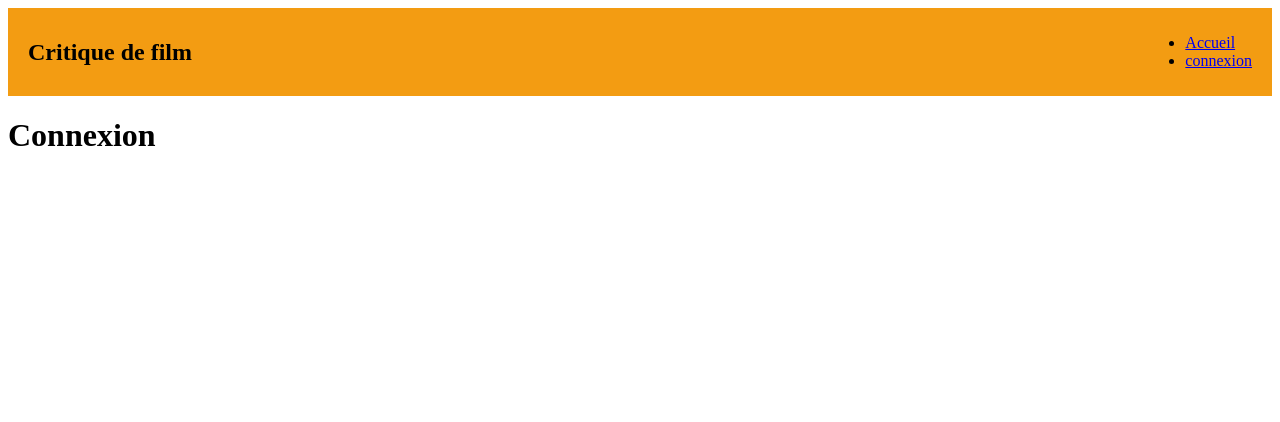
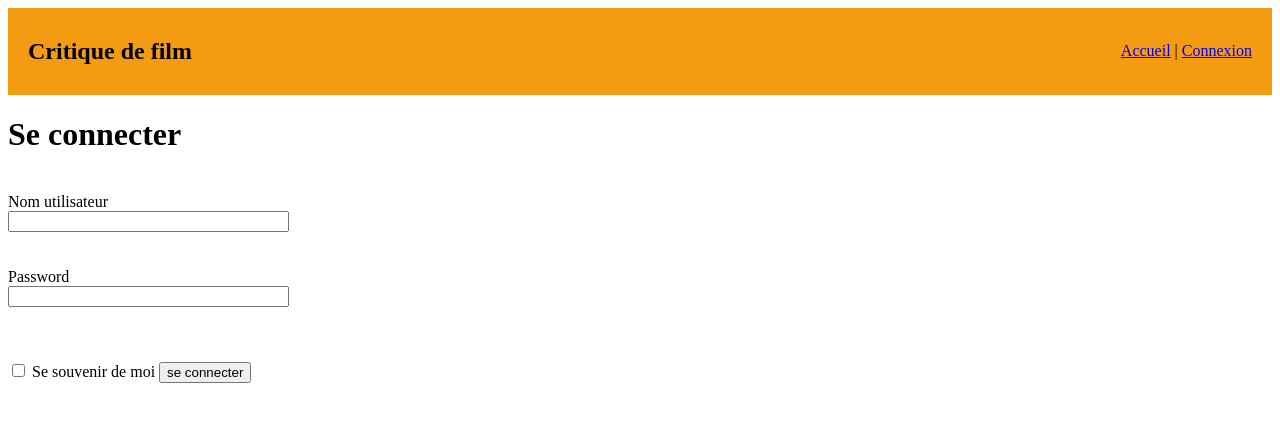
Before and after one commit to SamuelPoi348/labo1_appMobile, a Flask app: page /connexion in a window 1280 px wide. Shown: the top 422 px of the page. Run offline with Flask 3, Linux system fonts and the light colour scheme.

Commit message:
debut de la connexion

```diff
--- a/app/form.py
+++ b/app/form.py
@@ -1,8 +1,10 @@
+from flask_wtf import FlaskForm
 from wtforms import StringField,PasswordField,BooleanField,SubmitField
 from wtforms.validators import DataRequired
 
-class FormConnexion:
-    nom_utilisateur = StringField("Nom utilisateur ",validators=[DataRequired()])
-    mot_passe = PasswordField("Password",validators=[DataRequired()])
-    se_souvenir = BooleanField("Se souvenir de moi ")
-    connexion_submit = SubmitField("se connecter")
+
+class FormConnexion(FlaskForm):
+   nom_utilisateur = StringField("Nom utilisateur ",validators=[DataRequired(message="Le nom d'utilisateur est requis.")])
+   mot_passe = PasswordField("Password",validators=[DataRequired(message="Le mot de passe est requis.")])
+   se_souvenir = BooleanField("Se souvenir de moi ")
+   connexion_submit = SubmitField("se connecter")
--- a/app/routes.py
+++ b/app/routes.py
@@ -1,34 +1,42 @@
 from app import app
-from flask import render_template
+from flask import render_template, redirect, url_for, flash, session
+from app.form import FormConnexion
+
 utilisateur = "Samuel Poirier"
 critiques = [
-{
-"nom_utilisateur": "FilmLover23", "film": "Oppenheimer",
-"commentaire": "Un chef-d'œuvre cinématographique ! Nolan nous livre une biographie captivante avec des performances exceptionnelles."
-},
-{
-"nom_utilisateur": "CinéPassionné", "film": "Spider-Man: Across the Spider-Verse",
-"commentaire": "L'animation est révolutionnaire et l'histoire multi-dimensionnelle est brillamment exécutée."
-},
-{
-"nom_utilisateur": "MovieCritic2024", "film": "The Batman",
-"commentaire": "Une approche sombre et mature du personnage. Robert Pattinson surprend dans le rôle titre."
-},
-{
-"nom_utilisateur": "FilmExpert", "film": "Dune",
-"commentaire": "Adaptation fidèle et visuellement époustouflante. Denis Villeneuve maîtrise parfaitement l'univers de Herbert."
-}
+    {
+        "nom_utilisateur": "FilmLover23",
+        "film": "Oppenheimer",
+        "commentaire": "Un chef-d'œuvre cinématographique ! Nolan nous livre une biographie captivante avec des performances exceptionnelles."
+    },
+    {
+        "nom_utilisateur": "CinéPassionné",
+        "film": "Spider-Man: Across the Spider-Verse",
+        "commentaire": "L'animation est révolutionnaire et l'histoire multi-dimensionnelle est brillamment exécutée."
+    },
+    {
+        "nom_utilisateur": "MovieCritic2024",
+        "film": "The Batman",
+        "commentaire": "Une approche sombre et mature du personnage. Robert Pattinson surprend dans le rôle titre."
+    },
+    {
+        "nom_utilisateur": "FilmExpert",
+        "film": "Dune",
+        "commentaire": "Adaptation fidèle et visuellement époustouflante. Denis Villeneuve maîtrise parfaitement l'univers de Herbert."
+    }
 ]
 
 @app.route('/')
 @app.route('/index')
 def index():
-# ajouter le code pour la route
-# utiliser render_template pour faire afficher la page html
-# faire passer les données nécessaires au template
-
-    return render_template('index.html',critiques=critiques,utilisateur=utilisateur)
+    return render_template('index.html', critiques=critiques, utilisateur=utilisateur)
 
 @app.route('/connexion', methods=['GET', 'POST'])
 def connexion():
-    return render_template('connexion.html')
+    form = FormConnexion()
+    if form.validate_on_submit():
+        session['nom_utilisateur'] = form.nom_utilisateur.data
+        session['se_souvenir'] = form.se_souvenir.data
+        flash(f'Connexion requise pour acceder à cette page {form.nom_utilisateur.data}, remember_me={form.se_souvenir.data}', 'success')
+        return redirect(url_for('index'))
+    return render_template('connexion.html', form=form)
--- a/app/templates/base.html
+++ b/app/templates/base.html
@@ -1,5 +1,6 @@
 <!DOCTYPE html>
 <html lang="fr">
+
 <head>
   <style>
     nav {
@@ -10,20 +11,35 @@
       justify-content: space-between;
     }
   </style>
+
+
   <meta charset="UTF-8">
   <meta name="viewport" content="width=device-width, initial-scale=1.0">
   <title>{% block title %}Labo01{% endblock %}</title>
 </head>
+
 <body>
   <nav>
     <!-- Navigation ici -->
     <h1>Critique de film</h1>
     <ul>
-
-                <li><a href="/">Accueil</a></li>
-                  <li><a href="/connexion">connexion</a></li>
+      <a href="{{ url_for('index') }}">Accueil</a> |
+      <a href="{{ url_for('connexion') }}">Connexion</a>
     </ul>
   </nav>
+  <!-- Message Flash Global -->
+  <!--- Crée une variable temporaire messages qui récupère tous les messages flash.
+    with_categories=true permet d'avoir la catégorie ("success", "error", etc.)-->
+  {% with messages = get_flashed_messages(with_categories=true) %}
+  {% if messages %}
+  <div class="flash-messages">
+    {% for category, message in messages %}
+    <div class="alert alert-{{ category }}">{{ message }}</div>
+    {% endfor %}
+  </div>
+  {% endif %}
+  {% endwith %}
   {% block content %}{% endblock %}
 </body>
+
 </html>
--- a/app/templates/connexion.html
+++ b/app/templates/connexion.html
@@ -1,7 +1,40 @@
 {% extends "base.html" %}
 
 {% block content %}
-    <h1>Connexion</h1>
-    <form method="POST">
+<h1>Se connecter</h1>
+<form method="POST" novalidate>
 
-{% endblock %}
+    <!--activation securite CSRF-->
+    {{ form.hidden_tag() }}
+
+    <!-- Champ nom d'utilisateur -->
+     <br>
+    {{ form.nom_utilisateur.label }}<br>
+    {{ form.nom_utilisateur(size=32) }}<br><br>
+
+    {% for error in form.nom_utilisateur.errors %}
+    <span style="color: red;">{{ error }}</span>
+    {% endfor %}
+
+    <!-- Champ mot de passe -->
+     <br>
+    {{ form.mot_passe.label }}<br>
+    {{ form.mot_passe(size=32) }}<br><br>
+
+    {% for error in form.mot_passe.errors %}
+    <span style="color: red;">{{ error }}</span>
+    {% endfor %}
+
+    <br><br>
+
+    <!-- Champ checkbox -->
+     {{ form.se_souvenir() }}
+    {{ form.se_souvenir.label}}
+     {% for error in form.se_souvenir.errors %}
+     {% endfor %}
+
+
+    {{ form.connexion_submit() }}
+</form>
+
+    {% endblock %}
--- a/config.py
+++ b/config.py
@@ -1,4 +1,3 @@
 import os
-
 class Config:
-        SECRET_KEY = os.environ.get('SECRET_KEY')
+    SECRET_KEY = os.environ.get('SECRET_KEY') or 'une_clé_secrète_par_défaut'
```
Lines whose indentation alone changed are shown as unchanged.
